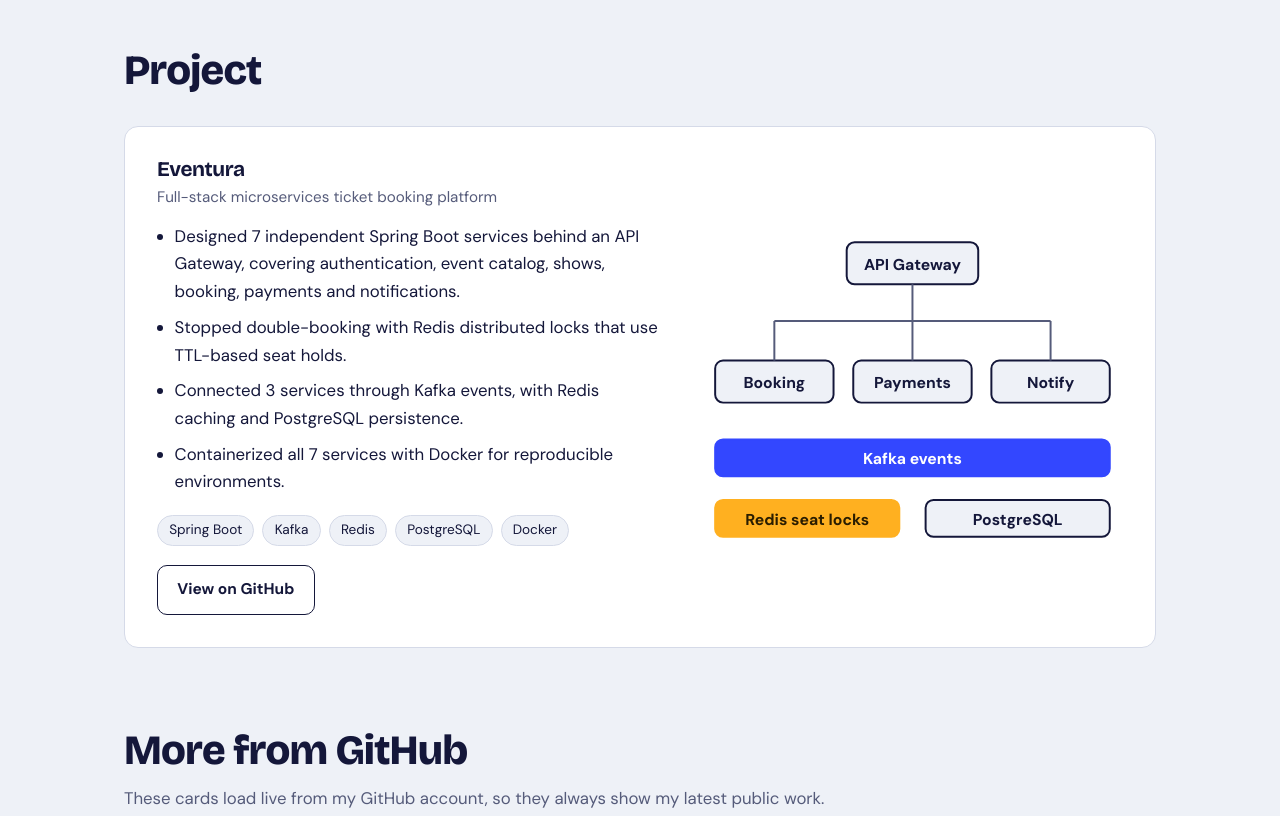
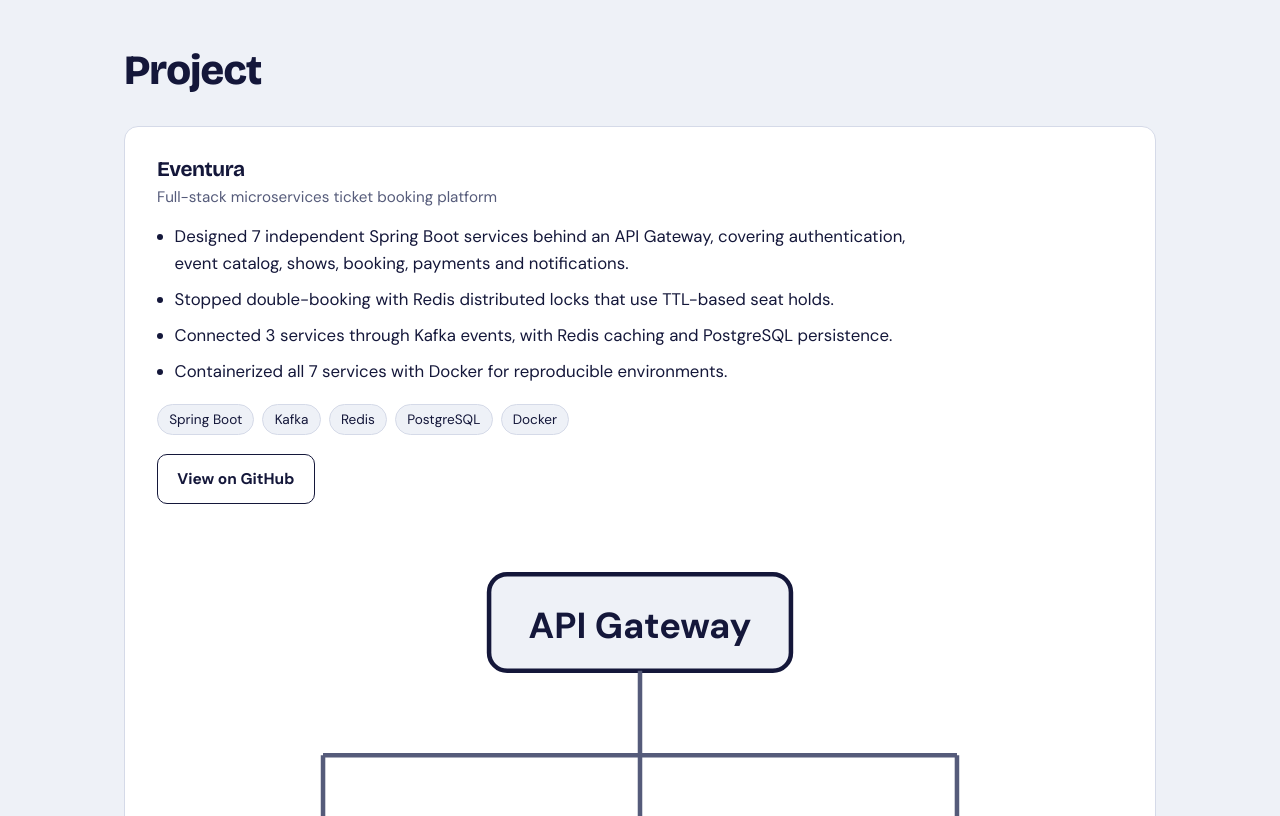
Before and after one commit to vaibhavtiwari0112/Portfolio, a plain HTML site: page index.html in a window 1280 px wide. Shown: the part 2960-3776 px from the top of the page. Drawn offline with nearby package versions, Linux system fonts and the light colour scheme; no server answers.

Commit message:
Update style.css

```diff
--- a/css/style.css
+++ b/css/style.css
@@ -50,7 +50,7 @@ h2{font-size:clamp(1.8rem,3.6vw,2.6rem);font-weight:800;margin-bottom:.7rem}
 h3{font-size:1.3rem;font-weight:700}
 .sub{color:var(--muted);margin:.2rem 0 .8rem;font-size:.95rem}
 .what ul,.project ul{padding-left:1.1rem;display:grid;gap:.5rem;max-width:68ch}
-.project{display:grid;grid-template-columns:1.2fr 1fr;gap:2.5rem;align-items:center;background:var(--surface);border:1px solid var(--line);border-radius:var(--r);padding:2rem}
+.project{display:grid;gap:2.5rem;align-items:center;background:var(--surface);border:1px solid var(--line);border-radius:var(--r);padding:2rem}
 .tags{display:flex;flex-wrap:wrap;gap:.5rem;margin:1.2rem 0}
 .tags span{font-size:.85rem;padding:.2rem .7rem;border-radius:99px;background:var(--bg);border:1px solid var(--line)}
 .arch{width:100%}
```
